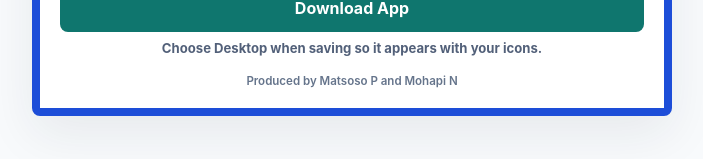
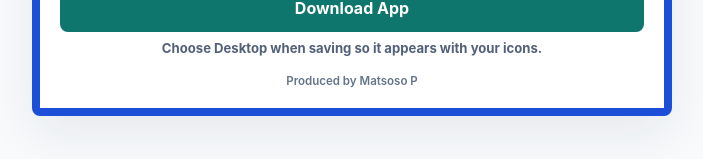
Before and after one commit to Matsoso-Phomolo/allowance-ai, a React (Vite) app in the folder allowanceai/frontend/: page / in a window 1280 px wide. Shown: the part 561-720 px from the top of the page, without its empty margins (288-991 px from the left). Built offline with nearby package versions, Linux system fonts and the light colour scheme; no server answers.

Commit message:
Login page updated

```diff
--- a/allowanceai/frontend/src/components/Login.jsx
+++ b/allowanceai/frontend/src/components/Login.jsx
@@ -48,7 +48,7 @@ export default function Login({ onLogin, onShowRegister, offlineNotice, updateNo
           Create Account
         </button>
         <InstallButton />
-        <p className="producer-credit">Produced by Matsoso P and Mohapi N</p>
+        <p className="producer-credit">Produced by Matsoso P</p>
       </section>
     </main>
   );
```
